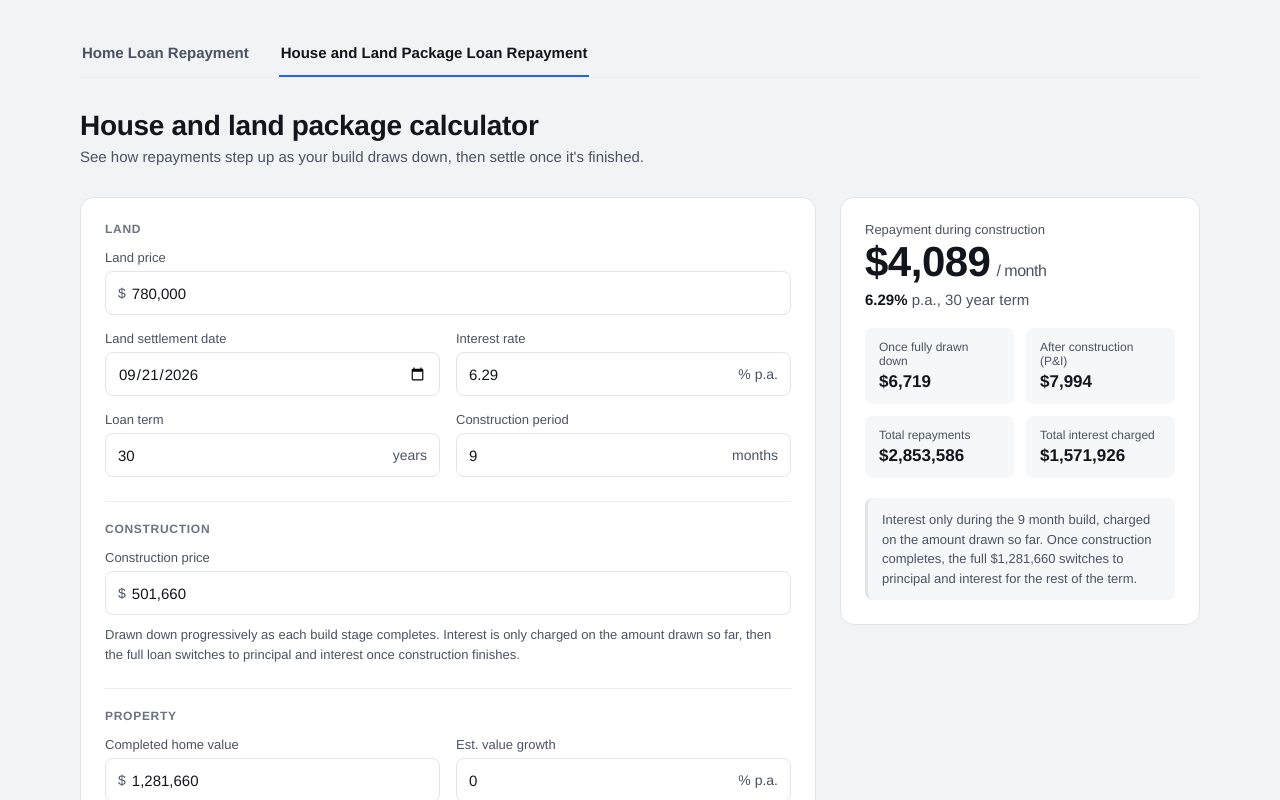
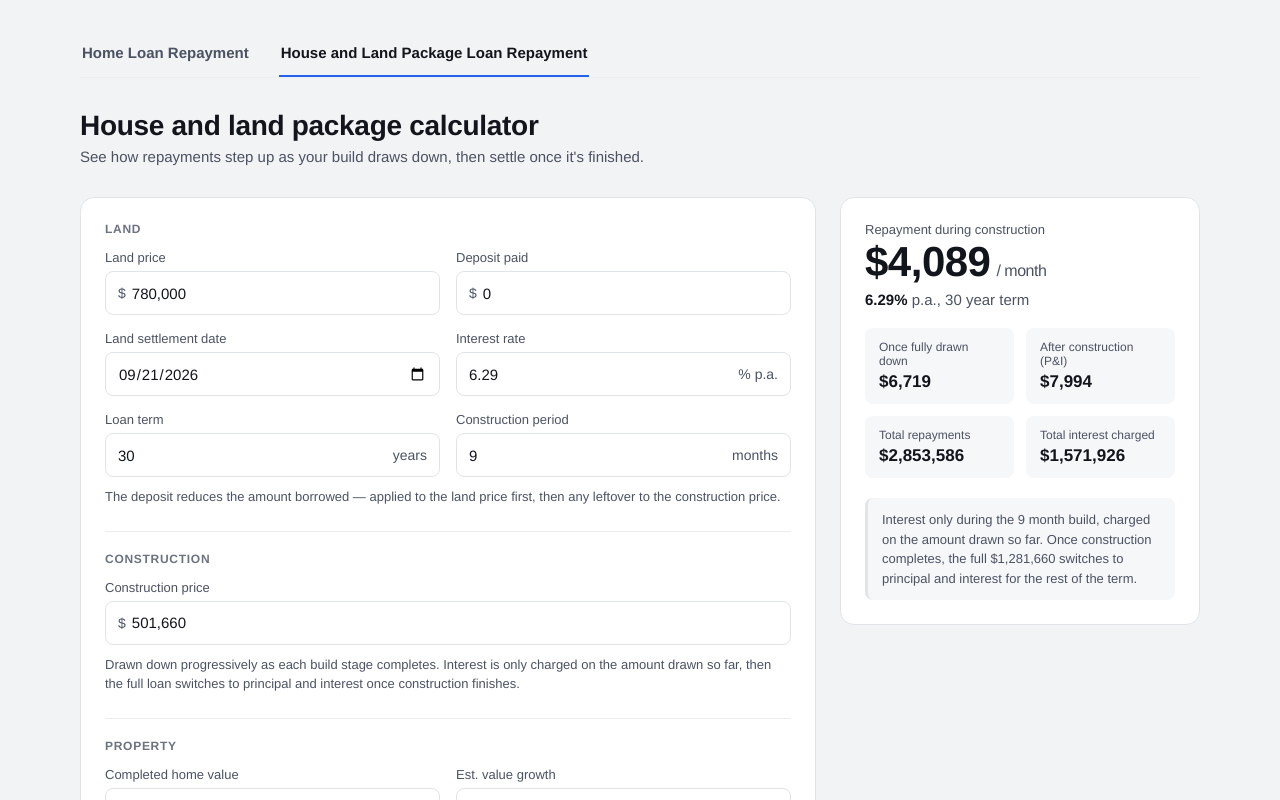
Before and after one commit to shubhankar1995/loan-calculators, a React (Vite) app: page / in a window 1280 px wide. Both pictures are taken after a click on the tab "House and Land Package Loan Repayment". Shown: the top 800 px of the page. Built offline with nearby package versions, Linux system fonts and the light colour scheme.

Commit message:
feat: add deposit input and calculations to house and land calculator

```diff
--- a/src/HouseAndLandCalculator.tsx
+++ b/src/HouseAndLandCalculator.tsx
@@ -14,6 +14,7 @@ type View = 'graph' | 'table'
 export function HouseAndLandCalculator() {
   const [landAmount, setLandAmount] = useState(780000)
   const [constructionAmount, setConstructionAmount] = useState(501660)
+  const [depositAmount, setDepositAmount] = useState(0)
   const [startDate, setStartDate] = useState(() => todayISODate())
   const [termYears, setTermYears] = useState(30)
   const [ratePercent, setRatePercent] = useState(6.29)
@@ -29,12 +30,13 @@ export function HouseAndLandCalculator() {
       calculateHouseAndLand({
         landAmount,
         constructionAmount,
+        depositAmount,
         termYears,
         annualRatePercent: ratePercent,
         constructionMonths,
         stages,
       }),
-    [landAmount, constructionAmount, termYears, ratePercent, constructionMonths, stages],
+    [landAmount, constructionAmount, depositAmount, termYears, ratePercent, constructionMonths, stages],
   )
 
   const caption = `Interest rate ${ratePercent}% p.a., interest only for the ${constructionMonths} month build, then principal and interest of ${formatRepayment(
@@ -53,6 +55,7 @@ export function HouseAndLandCalculator() {
           <HouseAndLandInputs
             landAmount={landAmount}
             constructionAmount={constructionAmount}
+            depositAmount={depositAmount}
             startDate={startDate}
             termYears={termYears}
             ratePercent={ratePercent}
@@ -63,6 +66,7 @@ export function HouseAndLandCalculator() {
             advancedOpen={advancedOpen}
             onLandAmountChange={setLandAmount}
             onConstructionAmountChange={setConstructionAmount}
+            onDepositAmountChange={setDepositAmount}
             onStartDateChange={setStartDate}
             onTermChange={setTermYears}
             onRateChange={setRatePercent}
--- a/src/components/HouseAndLandInputs.tsx
+++ b/src/components/HouseAndLandInputs.tsx
@@ -5,6 +5,7 @@ import { formatNumber, parseNumber } from '../lib/format'
 interface Props {
   landAmount: number
   constructionAmount: number
+  depositAmount: number
   startDate: string
   termYears: number
   ratePercent: number
@@ -15,6 +16,7 @@ interface Props {
   advancedOpen: boolean
   onLandAmountChange: (value: number) => void
   onConstructionAmountChange: (value: number) => void
+  onDepositAmountChange: (value: number) => void
   onStartDateChange: (value: string) => void
   onTermChange: (value: number) => void
   onRateChange: (value: number) => void
@@ -28,6 +30,7 @@ interface Props {
 export function HouseAndLandInputs({
   landAmount,
   constructionAmount,
+  depositAmount,
   startDate,
   termYears,
   ratePercent,
@@ -38,6 +41,7 @@ export function HouseAndLandInputs({
   advancedOpen,
   onLandAmountChange,
   onConstructionAmountChange,
+  onDepositAmountChange,
   onStartDateChange,
   onTermChange,
   onRateChange,
@@ -55,6 +59,10 @@ export function HouseAndLandInputs({
     onConstructionAmountChange(parseNumber(event.target.value))
   }
 
+  const handleDepositAmount = (event: ChangeEvent<HTMLInputElement>) => {
+    onDepositAmountChange(parseNumber(event.target.value))
+  }
+
   const handleHomeValue = (event: ChangeEvent<HTMLInputElement>) => {
     onHomeValueChange(parseNumber(event.target.value))
   }
@@ -70,7 +78,7 @@ export function HouseAndLandInputs({
       <div className="form-section">
         <h3 className="form-section__title">Land</h3>
         <div className="form-grid">
-          <div className="field field--full">
+          <div className="field">
             <label htmlFor="land-amount">Land price</label>
             <div className="control control--unit">
               <span className="control__prefix">$</span>
@@ -79,6 +87,19 @@ export function HouseAndLandInputs({
                 inputMode="numeric"
                 value={formatNumber(landAmount)}
                 onChange={handleLandAmount}
+              />
+            </div>
+          </div>
+
+          <div className="field">
+            <label htmlFor="deposit-amount">Deposit paid</label>
+            <div className="control control--unit">
+              <span className="control__prefix">$</span>
+              <input
+                id="deposit-amount"
+                inputMode="numeric"
+                value={formatNumber(depositAmount)}
+                onChange={handleDepositAmount}
               />
             </div>
           </div>
@@ -134,6 +155,10 @@ export function HouseAndLandInputs({
             </div>
           </div>
         </div>
+        <p className="form-hint">
+          The deposit reduces the amount borrowed — applied to the land price first, then any
+          leftover to the construction price.
+        </p>
       </div>
 
       <div className="form-section">
--- a/src/lib/houseAndLand.ts
+++ b/src/lib/houseAndLand.ts
@@ -27,6 +27,8 @@ export interface HouseAndLandInput {
   landAmount: number
   /** Cost of the build, drawn down progressively as each stage completes. */
   constructionAmount: number
+  /** Cash paid upfront, reducing the amount borrowed — applied to the land price first, then construction. */
+  depositAmount: number
   /** Loan term in years, counted from the start date (land settlement). */
   termYears: number
   annualRatePercent: number
@@ -59,8 +61,13 @@ export interface HouseAndLandResult {
  * for the rest of the term.
  */
 export function calculateHouseAndLand(input: HouseAndLandInput): HouseAndLandResult {
-  const landAmount = sanitise(input.landAmount)
-  const constructionAmount = sanitise(input.constructionAmount)
+  const landPrice = sanitise(input.landAmount)
+  const constructionPrice = sanitise(input.constructionAmount)
+  const totalPrice = landPrice + constructionPrice
+  const deposit = Math.min(Math.max(input.depositAmount, 0) || 0, totalPrice)
+  const depositOnLand = Math.min(deposit, landPrice)
+  const landAmount = landPrice - depositOnLand
+  const constructionAmount = constructionPrice - (deposit - depositOnLand)
   const termYears = sanitise(input.termYears)
   const annualRate = Number.isFinite(input.annualRatePercent)
     ? Math.max(input.annualRatePercent, 0) / 100
```
Also changed, not shown: 1 other file (tests, documents, lock files or other folders).
